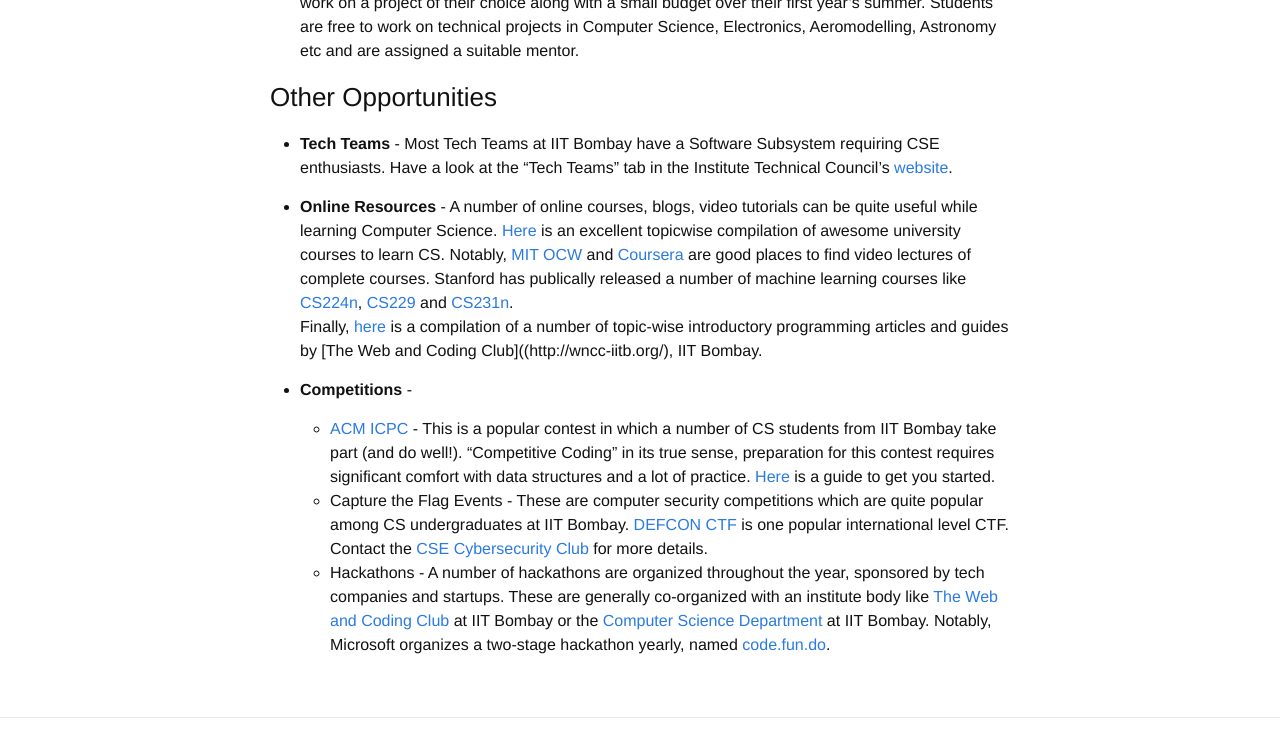
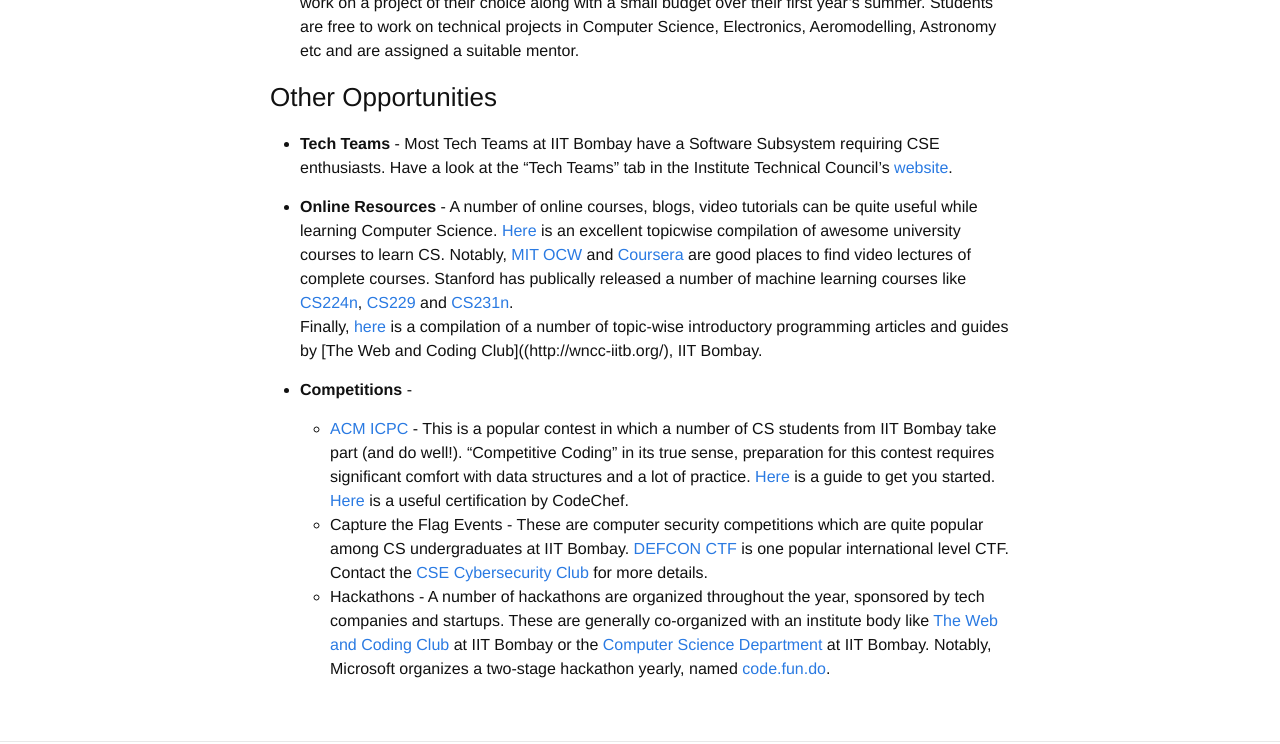
Before and after one commit to martiansideofthemoon/martiansideofthemoon.github.io, a Jekyll site: the page built from _posts/2018-06-05-cs-opportunities.markdown, in a window 1280 px wide and 900 px high, scrolled down 2090 px, cut to the strip 0-744 px from the top of the window. Built offline with Jekyll 4.4.1, drawn with Linux system fonts in a browser that asks for light colours; comment, search, counter and statistics services are not loaded.

Commit message:
Added codechef link

```diff
--- a/_posts/2018-06-05-cs-opportunities.markdown
+++ b/_posts/2018-06-05-cs-opportunities.markdown
@@ -43,6 +43,6 @@ The [Institute Technical Summer Project](http://stab-iitb.org/itsp) (ITSP) is an
 Finally, [here](https://wncc-iitb.org/wiki/index.php/The_Web_and_Coding_Club) is a compilation of a number of topic-wise introductory programming articles and guides by [The Web and Coding Club]((http://wncc-iitb.org/), IIT Bombay.
 
 * **Competitions** -
-   * [ACM ICPC](https://icpc.baylor.edu/) - This is a popular contest in which a number of CS students from IIT Bombay take part (and do well!). "Competitive Coding" in its true sense, preparation for this contest requires significant comfort with data structures and a lot of practice. [Here](https://wncc-iitb.org/wiki/index.php/Competitive_Programming) is a guide to get you started.
+   * [ACM ICPC](https://icpc.baylor.edu/) - This is a popular contest in which a number of CS students from IIT Bombay take part (and do well!). "Competitive Coding" in its true sense, preparation for this contest requires significant comfort with data structures and a lot of practice. [Here](https://wncc-iitb.org/wiki/index.php/Competitive_Programming) is a guide to get you started. [Here](https://www.codechef.com/certification/prepare) is a useful certification by CodeChef.
    * Capture the Flag Events - These are computer security competitions which are quite popular among CS undergraduates at IIT Bombay. [DEFCON CTF](https://www.defcon.org/html/links/dc-ctf.html) is one popular international level CTF. Contact the [CSE Cybersecurity Club](https://www.facebook.com/groups/csec.iitb/) for more details.
    * Hackathons - A number of hackathons are organized throughout the year, sponsored by tech companies and startups. These are generally co-organized with an institute body like [The Web and Coding Club](http://wncc-iitb.org/) at IIT Bombay or the [Computer Science Department](http://cse.iitb.ac.in/) at IIT Bombay. Notably, Microsoft organizes a two-stage hackathon yearly, named [code.fun.do](https://www.acadaccelerator.com/).
```
